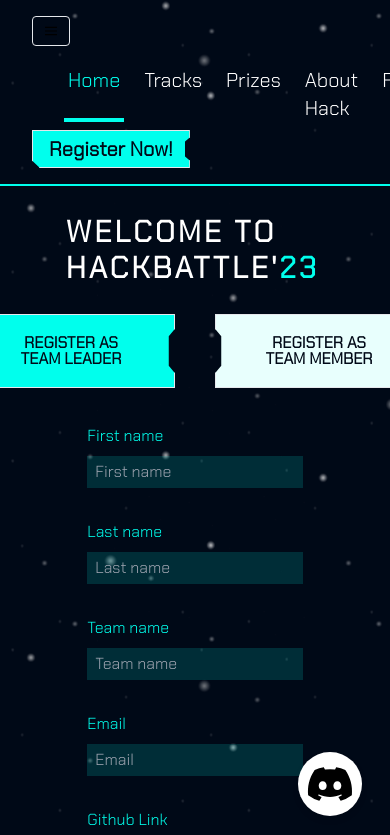
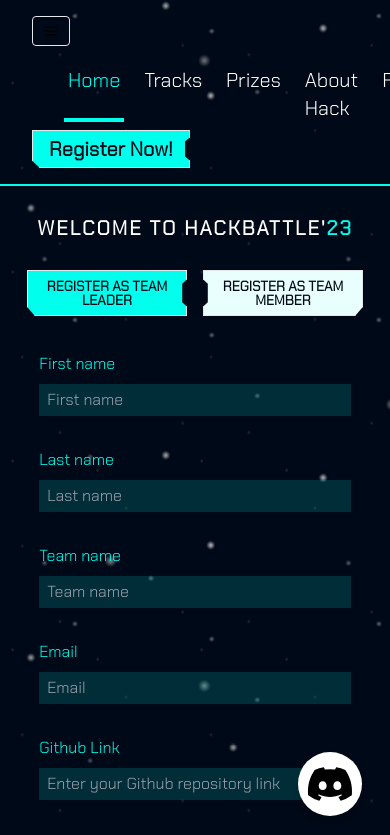
Before and after one commit to IEEECS-VIT/HackBattleWebsite, a React (Create React App) app: page /register in a window 390 px wide. Shown: the top 835 px of the page. Built offline with nearby package versions, Linux system fonts and the light colour scheme.

Commit message:
Team Responsive and Updated local ports

```diff
--- a/src/components/ChangeTeam.js
+++ b/src/components/ChangeTeam.js
@@ -29,7 +29,7 @@ const ChangeTeam = () => {
 
     const changeTeamHandler = async () => {
         try {
-            await Axios.put('http://localhost:3000/change_team', {
+            await Axios.put('http://localhost:5000/change_team', {
                 Reg_num: regNo,
                 newReferenceNumber: newReferenceNumber,
                 oldReferenceNumber: oldReferenceNumber
--- a/src/components/Register.js
+++ b/src/components/Register.js
@@ -55,7 +55,7 @@ const Register = () => {
 
     const leaderSubmitHandler = async () => {
         try {
-            await Axios.post('http://localhost:3000/team_leader', {
+            await Axios.post('http://localhost:5000/team_leader', {
                 name: leaderFirstName + ' ' + leaderLastName,
                 teamName: teamName,
                 email: leaderEmail,
@@ -118,7 +118,7 @@ const Register = () => {
 
     const memberSubmitHandler = () => {
         try {
-            Axios.post('http://localhost:3000/team_member', {
+            Axios.post('http://localhost:5000/team_member', {
                 name: memberFirstName + ' ' + memberLastName,
                 email: memberEmail,
                 git_link: memberGithub,
@@ -251,17 +251,16 @@ const Register = () => {
                     </div>
                 </div>
             </nav>
-            <div className="px-10 flex flex-col items-center">
-                <div className="flex flex-col justify-center items-center w-5/6">
-                    <h1 className="py-7 text-3xl font-bold tracking-widest text-white font-chakra">WELCOME TO HACKBATTLE'<span className="text-neoBlue">23</span></h1>
+            <div className="px-2 md:px-10 flex flex-col items-center">
+                <div className="flex flex-col justify-center items-center w-auto md:w-5/6">
+                    <h1 className="py-7 text-xl md:text-3xl font-bold tracking-widest text-white font-chakra">WELCOME TO HACKBATTLE'<span className="text-neoBlue">23</span></h1>
                     <div className="flex justify-center pb-5">
-
                         <button
                             style={{
                                 clipPath:
                                     'polygon(0 0, 100% 0, 100% 20%, 97% 30%,97% 70%,100% 80%, 100% 100%, 5% 100%,0% 80%)',
                             }}
-                            className={`inline-block w-52 text-md mx-5 px-10 py-5 font-chakra font-extrabold leading-none border text-darkBlue ${activeRegister === 'Leader' ? 'bg-neoBlue' : 'bg-lightGrey'}`}
+                            className={`inline-block w-40 md:w-52 text-sm md:text-base mx-2 md:mx-5 px-2 md:px-10 py-2 md:py-4 font-chakra font-bold leading-none border text-darkBlue ${activeRegister === 'Leader' ? 'bg-neoBlue' : 'bg-lightGrey'}`}
                             onClick={leaderClickHandler}
                         >
                             REGISTER AS TEAM LEADER
@@ -271,7 +270,7 @@ const Register = () => {
                                 clipPath:
                                     'polygon(0 0, 100% 0, 100% 80%, 95% 100%,0% 100%, 0% 80%, 3% 70%, 3% 30%, 0% 20%)',
                             }}
-                            className={`inline-block w-52 text-md mx-5 px-10 py-5 font-chakra font-extrabold leading-none border text-darkBlue ${activeRegister === 'Member' ? 'bg-neoBlue' : 'bg-lightGrey'}`}
+                            className={`inline-block w-40 md:w-52 text-sm md:text-base mx-2 md:mx-5 px-2 md:px-10 py-2 md:py-4 font-chakra font-bold leading-none border text-darkBlue ${activeRegister === 'Member' ? 'bg-neoBlue' : 'bg-lightGrey'}`}
                             onClick={memberClickHandler}
                         >
                             REGISTER AS TEAM MEMBER
@@ -280,7 +279,7 @@ const Register = () => {
                 </div>
                 {activeRegister === 'Leader' ?
                     <>
-                        <div className="flex flex-col items-center w-5/6">
+                        <div className="flex flex-col items-center w-full md:w-5/6">
                             <div className="flex flex-col w-5/6 my-4">
                                 <label htmlFor="FirstName" className="font-chakra text-neoBlue mb-2">First name</label>
                                 <input type="text" placeholder="First name" className="font-chakra bg-neoBlueLight p-1 px-2 border-0 outline-0 text-white" value={leaderFirstName} onChange={leaderFirstNameHandler}></input>
@@ -322,7 +321,7 @@ const Register = () => {
                         </button>
                     </>
                     : <>
-                        <div className="flex flex-col items-center w-5/6">
+                        <div className="flex flex-col items-center w-full md:w-5/6">
                             <div className="flex flex-col w-5/6 my-4">
                                 <label htmlFor="FirstName" className="font-chakra text-neoBlue mb-2">First name</label>
                                 <input type="text" placeholder="First name" className="font-chakra bg-neoBlueLight p-1 px-2 border-0 outline-0 text-white" value={memberFirstName} onChange={memberFirstNameHandler}></input>
@@ -357,7 +356,7 @@ const Register = () => {
                             <span class="block sm:inline"> {errorMsg}</span>
                         </div>
                         <button
-                            className='inline-block w-52 text-md my-10 mx-5 px-10 py-2 font-chakra font-extrabold leading-none border text-darkBlue bg-neoBlue'
+                            className='inline-block w-60 text-md my-10 mx-5 px-5 py-3 font-chakra font-extrabold leading-none border text-darkBlue bg-neoBlue'
                             onClick={memberSubmitHandler}
                         >
                             Register As Team Member
--- a/src/components/Team.js
+++ b/src/components/Team.js
@@ -17,7 +17,7 @@ const Team = () => {
     useEffect(() => {
         const fetchTeamData = async () => {
             try {
-                const response = await Axios.get(`http://localhost:3000/team/${referenceNumber}`);
+                const response = await Axios.get(`http://localhost:5000/team/${referenceNumber}`);
                 setTeamData(response.data);
                 console.log(response.data);
             } catch (error) {
```
